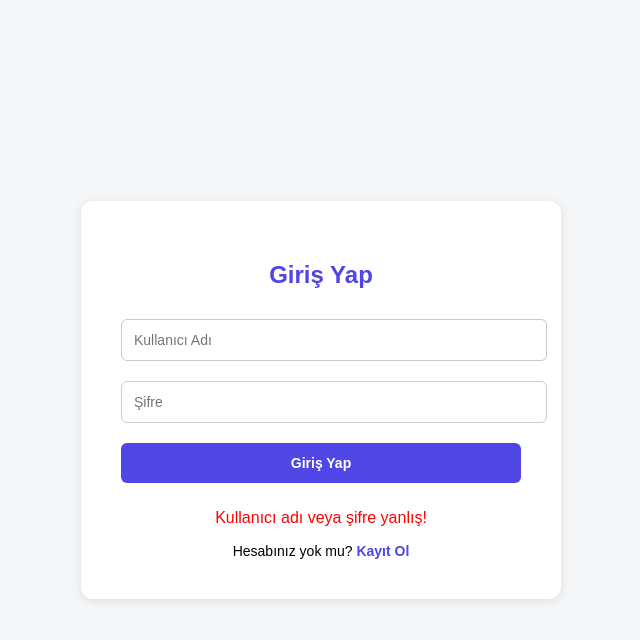
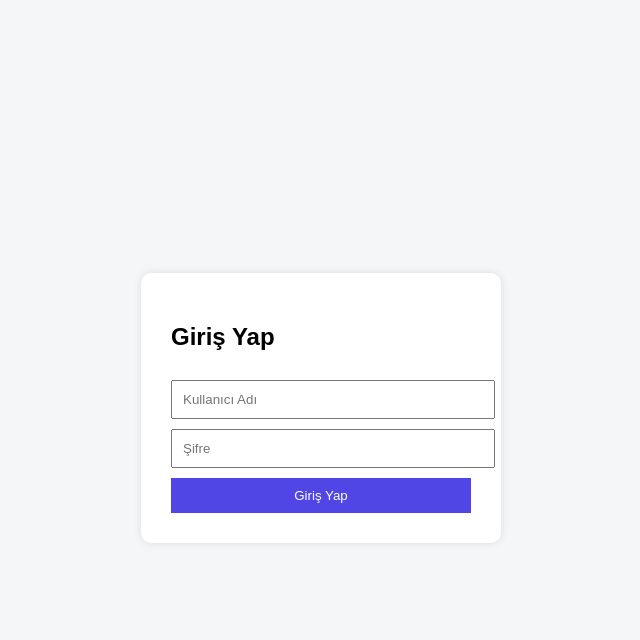
Before and after one commit to blackhawqq/kirent-html, a plain HTML site: page giris.html in a window 1280 px wide. Both pictures are taken after a click on the button "Giriş Yap". Shown: the whole page, without its empty margins (319-959 px from the left). Drawn offline with Linux system fonts and the light colour scheme.

Commit message:
Update giris.html

```diff
--- a/giris.html
+++ b/giris.html
@@ -1,122 +1,60 @@
 <!DOCTYPE html>
 <html lang="tr">
 <head>
-  <meta charset="UTF-8" />
-  <meta name="viewport" content="width=device-width, initial-scale=1.0" />
-  <title>Kirent - Giriş & Kayıt</title>
+  <meta charset="UTF-8">
+  <title>Giriş Yap</title>
   <style>
     body {
-      font-family: Arial, sans-serif;
+      font-family: Arial;
       background: #f4f6f8;
-      margin: 0;
-      padding: 0;
       display: flex;
       justify-content: center;
       align-items: center;
       height: 100vh;
     }
-    .container {
+    .box {
       background: white;
-      padding: 40px;
-      border-radius: 12px;
-      box-shadow: 0 2px 10px rgba(0,0,0,0.1);
-      width: 100%;
-      max-width: 400px;
-    }
-    h2 {
-      text-align: center;
-      margin-bottom: 20px;
-      color: #4F46E5;
+      padding: 30px;
+      border-radius: 10px;
+      box-shadow: 0 0 8px rgba(0,0,0,0.1);
+      width: 300px;
     }
     input, button {
       width: 100%;
-      padding: 12px;
-      margin: 10px 0;
-      font-size: 14px;
-      border-radius: 6px;
-      border: 1px solid #ccc;
+      padding: 10px;
+      margin-top: 10px;
     }
     button {
       background: #4F46E5;
       color: white;
       border: none;
-      font-weight: bold;
       cursor: pointer;
-    }
-    button:hover {
-      background: #3b38d0;
-    }
-    .toggle {
-      text-align: center;
-      margin-top: 15px;
-      font-size: 14px;
-    }
-    .toggle a {
-      color: #4F46E5;
-      text-decoration: none;
-      font-weight: bold;
-      cursor: pointer;
-    }
-    .error {
-      color: red;
-      text-align: center;
     }
   </style>
 </head>
 <body>
-
-<div class="container" id="form-box">
+  <div class="box">
     <h2>Giriş Yap</h2>
-  <input type="text" id="username" placeholder="Kullanıcı Adı" />
-  <input type="password" id="password" placeholder="Şifre" />
-  <button onclick="login()">Giriş Yap</button>
-  <p class="error" id="error-msg"></p>
-  <div class="toggle">Hesabınız yok mu? <a onclick="toggleForm()">Kayıt Ol</a></div>
+    <input type="text" id="kullanici" placeholder="Kullanıcı Adı" />
+    <input type="password" id="sifre" placeholder="Şifre" />
+    <button onclick="girisYap()">Giriş Yap</button>
   </div>
 
   <script>
-  function login() {
-    const user = document.getElementById("username").value;
-    const pass = document.getElementById("password").value;
-    const errorMsg = document.getElementById("error-msg");
+    function girisYap() {
+      const k = document.getElementById("kullanici").value;
+      const s = document.getElementById("sifre").value;
 
-    const savedUser = localStorage.getItem("username");
-    const savedPass = localStorage.getItem("password");
+      const kayitliK = localStorage.getItem("username");
+      const kayitliS = localStorage.getItem("password");
 
-    if (user === savedUser && pass === savedPass) {
+      if (k === kayitliK && s === kayitliS) {
+        alert("Giriş başarılı!");
         window.location.href = "kullanici-profil.html";
       } else {
-      errorMsg.textContent = "Kullanıcı adı veya şifre yanlış!";
-    }
-  }
-
-  function toggleForm() {
-    const box = document.getElementById("form-box");
-    box.innerHTML = `
-      <h2>Kayıt Ol</h2>
-      <input type="text" id="newUsername" placeholder="Kullanıcı Adı" />
-      <input type="password" id="newPassword" placeholder="Şifre" />
-      <button onclick="register()">Kayıt Ol</button>
-      <p class="error" id="error-msg"></p>
-      <div class="toggle">Zaten hesabınız var mı? <a onclick='location.reload()'>Giriş Yap</a></div>
-    `;
-  }
-
-  function register() {
-    const newUser = document.getElementById("newUsername").value;
-    const newPass = document.getElementById("newPassword").value;
-    const errorMsg = document.getElementById("error-msg");
-
-    if (newUser && newPass) {
-      localStorage.setItem("username", newUser);
-      localStorage.setItem("password", newPass);
-      alert("Kayıt başarılı! Giriş sayfasına yönlendiriliyorsunuz.");
-      location.reload();
-    } else {
-      errorMsg.textContent = "Lütfen tüm alanları doldurun.";
+        alert("Hatalı kullanıcı adı veya şifre!");
       }
     }
   </script>
-
 </body>
 </html>
```
Lines whose indentation alone changed are shown as unchanged.
